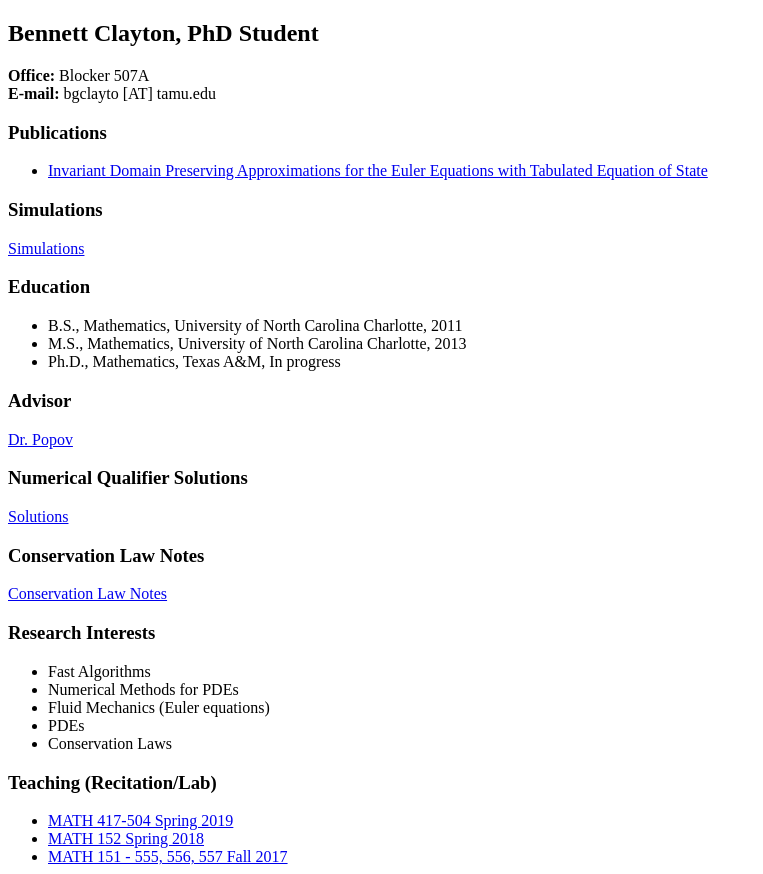
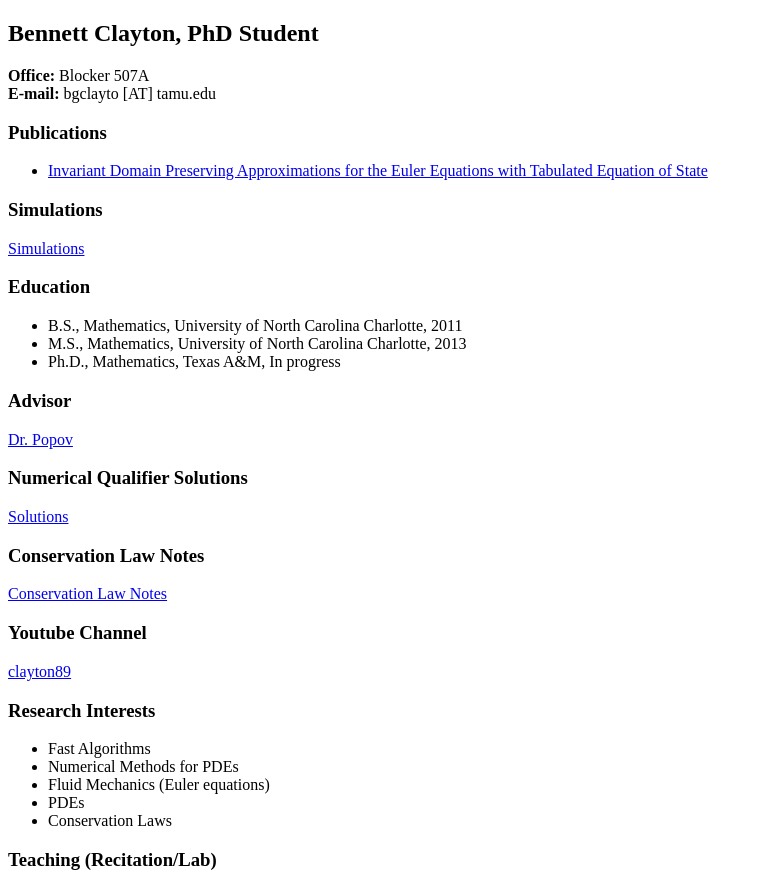
Before and after one commit to bgclayto/bgclayto.github.io, a plain HTML site: page index.html in a window 1280 px wide. Shown: the top 874 px of the page, without its empty margins (0-763 px from the left). Drawn offline with Linux system fonts and the light colour scheme.

Commit message:
Added website link and airfoil link.

```diff
--- a/index.html
+++ b/index.html
@@ -40,6 +40,9 @@
 <h3>Conservation Law Notes</h3>
 <a href="pdfFiles/conservation_law_notes.pdf">Conservation Law Notes</a>
 
+<h3>Youtube Channel</h3>
+<a href="https://www.youtube.com/channel/UCINxLZmfo2CuVbncAP8OhCg">clayton89</a>
+
 <h3>Research Interests</h3>
 <ul>
 <li>Fast Algorithms</li>
```
Also changed, not shown: useful_links.html (+1 -0 lines).
